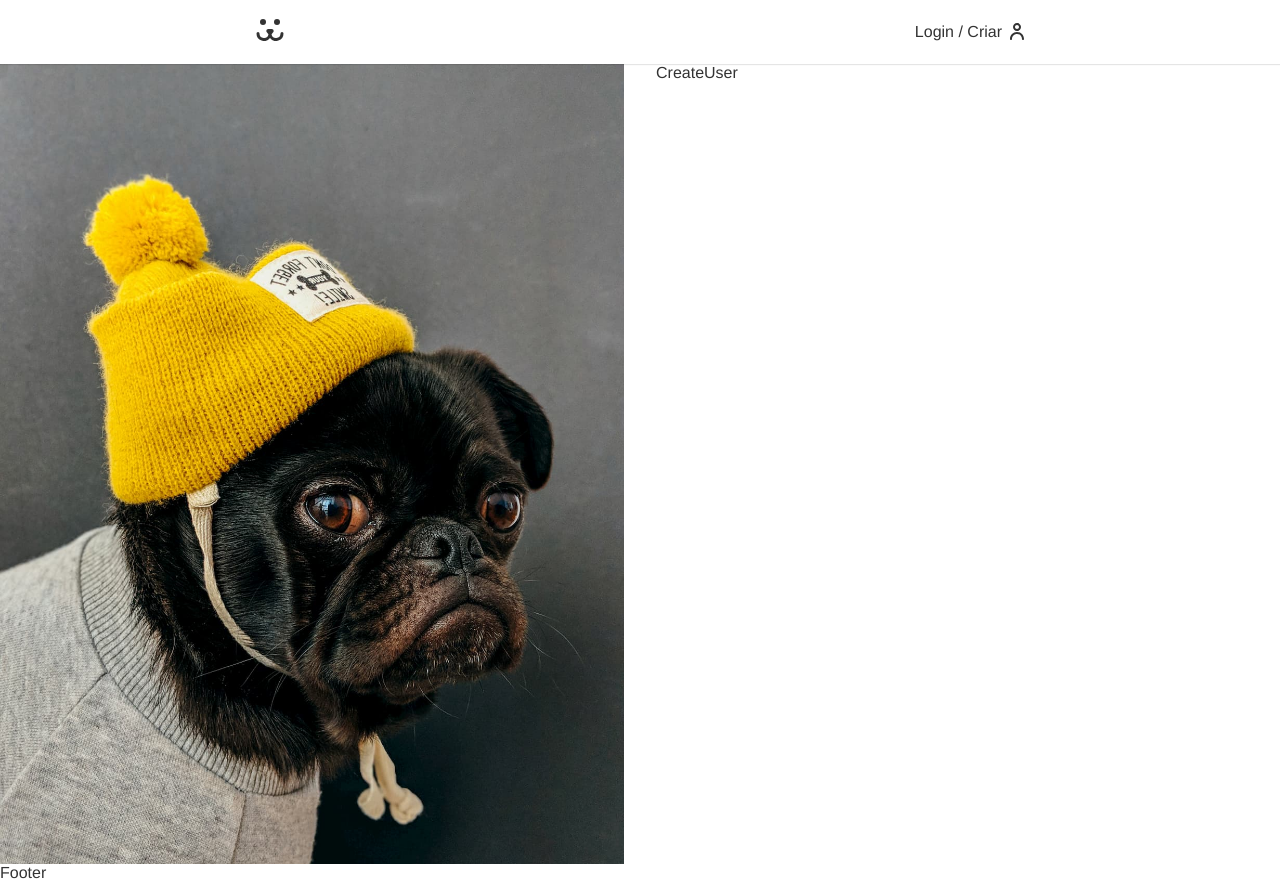
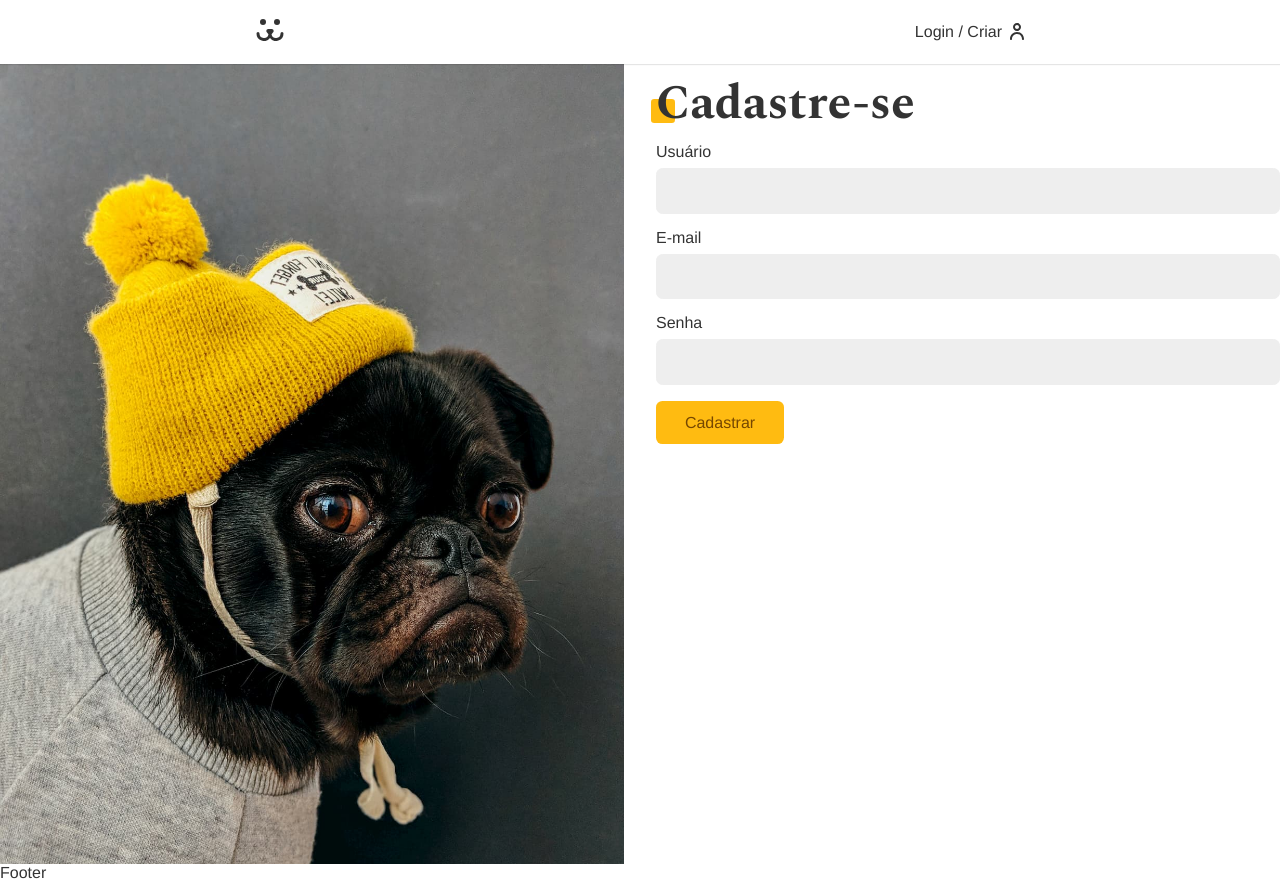
Before and after one commit to LucasLopesr/my-pets, a React (Vite) app: page /login/create in a window 1280 px wide. Built offline with nearby package versions, Linux system fonts and the light colour scheme.

Commit message:
feat: create user

```diff
--- a/src/Components/Forms/Error/Error.jsx
+++ b/src/Components/Forms/Error/Error.jsx
@@ -1,4 +1,6 @@
 import styles from './Error.module.css';
+import PropTypes from 'prop-types';
+
 export const Error = ({error}) => {
 
   if (!error) {
@@ -9,3 +11,6 @@ export const Error = ({error}) => {
     <p className={styles.error}> { error } </p>
   )
 }
+Error.propTypes = {
+  error: PropTypes.string.isRequired,
+};
--- a/src/Contexts/UserContext.jsx
+++ b/src/Contexts/UserContext.jsx
@@ -38,7 +38,6 @@ export const UserStorage = ({ children }) => {
 
   const getUser = useCallback(async () => {
     const user = await userService.getUser();
-    console.log(user);
     setData(user)
     setIsUserLogged(true);
   }, [userService]);
@@ -77,15 +76,24 @@ export const UserStorage = ({ children }) => {
     autoLogin();
   }, [ userService, getUser, userLogout ]);
 
+  const context = useMemo(() => ({
+    userLogin,
+    userLogout,
+    data,
+    error,
+    loading,
+    isUserLogged
+  }), [
+    userLogin,
+    userLogout,
+    data,
+    error,
+    loading,
+    isUserLogged
+  ]);
+
   return (
-    <UserContext.Provider value={{
-      userLogin,
-      userLogout,
-      data,
-      error,
-      loading,
-      isUserLogged
-    }} >
+    <UserContext.Provider value={context} >
       { children }
     </UserContext.Provider>
   )
--- a/src/Pages/Login/CreateUser/CreateUser.jsx
+++ b/src/Pages/Login/CreateUser/CreateUser.jsx
@@ -1,7 +1,45 @@
+import Button from '../../../Components/Forms/Button/Button';
+import Input from '../../../Components/Forms/Input/Input';
+import useForm from '../../../Hooks/useForm';
+import UserService from '../../../Services/Api/UserService';
+import { UserContext } from '../../../Contexts/UserContext';
+import { useContext } from 'react';
 
 const CreateUser = () => {
+  const username = useForm();
+  const email = useForm('email');
+  const password = useForm();
+
+  const userService = new UserService();
+
+  const { userLogin } = useContext(UserContext);
+
+  const handleSubmit = async (event) => {
+    event.preventDefault();
+
+    if (!username.validate() || !password.validate() || !email.validate()) return;
+
+    const response = await userService.createUser({
+      username: username.value,
+      password: password.value,
+      email: email.value
+    });
+
+    if (await response.ok) {
+      await userLogin(username.value, password.value);
+    }
+  }
+
   return (
-    <div>CreateUser</div>
+    <section className='app-anime-left'>
+      <h1 className='app-title'>Cadastre-se</h1>
+      <form onSubmit={handleSubmit}>
+        <Input label='Usuário' type='text' id='username' {...username}/>
+        <Input label='E-mail' type='email' id='email' {...email}/>
+        <Input label='Senha' type='password' id='password' {...password}/>
+        <Button>Cadastrar</Button>
+      </form>
+    </section>
   )
 }
 
--- a/src/Services/Api/UserService.js
+++ b/src/Services/Api/UserService.js
@@ -2,7 +2,7 @@ import API_URL from './UrlApi';
 
 const tokenUri = 'jwt-auth/v1/token';
 const tokenValidateUri = 'jwt-auth/v1/token/validate';
-const getUserUri = 'api/user';
+const userUri = 'api/user';
 
 export default class UserService {
 
@@ -13,7 +13,7 @@ export default class UserService {
   };
 
   getUser = async() => {
-    const { url, options } = get(getUserUri);
+    const { url, options } = get(userUri);
     const response = await fetch(url, options)
 
     const json = await response.json();
@@ -27,6 +27,12 @@ export default class UserService {
     return await fetch(url, options);
   };
 
+  createUser = async (user) => {
+    console.log(user);
+    const { url, options } = post(userUri, user);
+
+    return await fetch(url, options);
+  }
 }
 
 const get = (uri) => {
```
